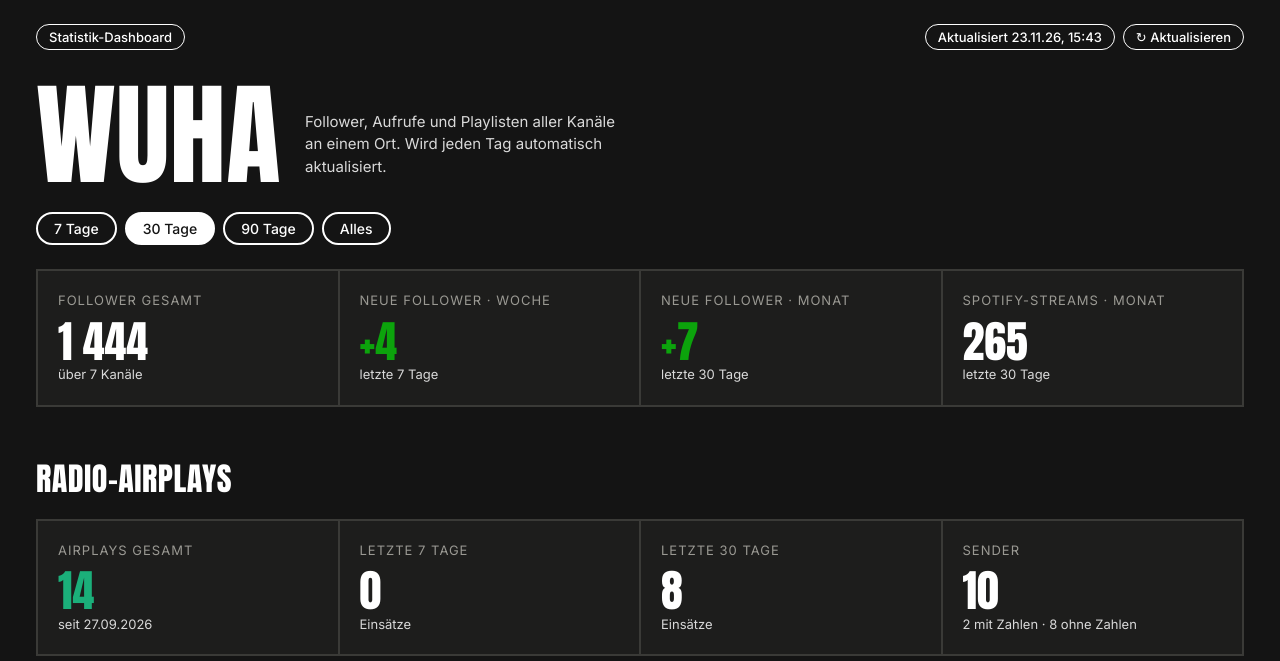
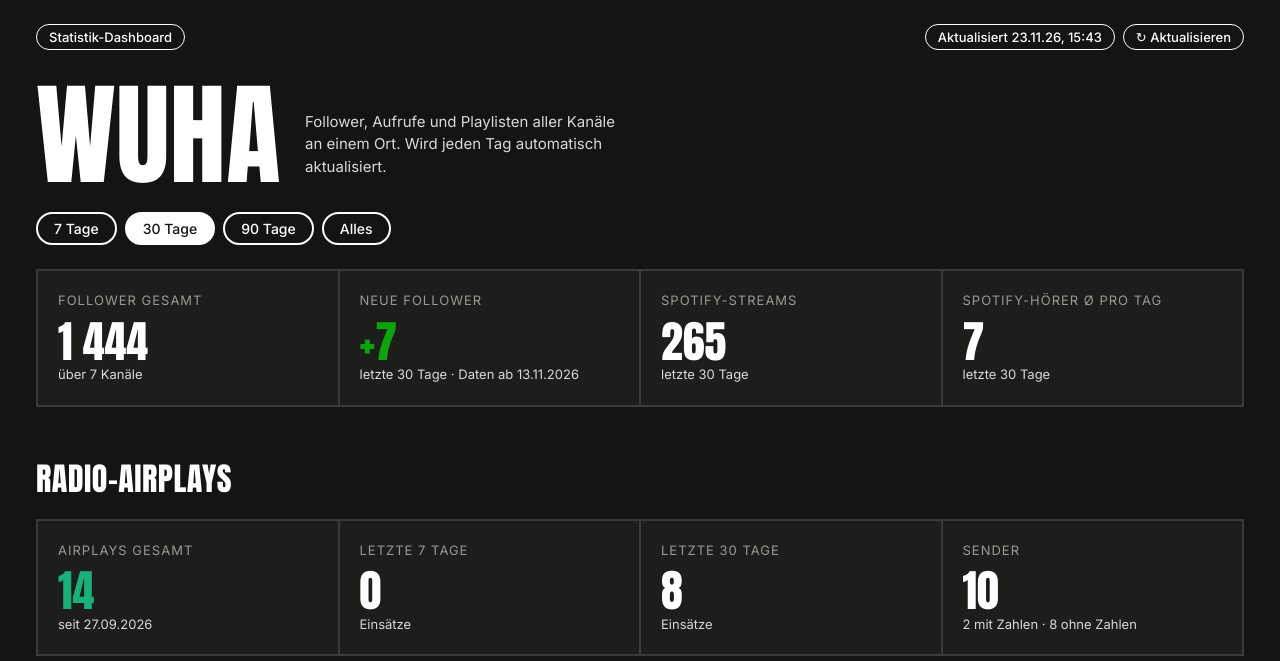
Before and after one commit to wuha-music/wuha-dashboard, a plain HTML site: page index.html in a window 1280 px wide. Shown: the top 661 px of the page. Drawn offline with nearby package versions, Linux system fonts and the light colour scheme.

Commit message:
Add files via upload

```diff
--- a/index.html
+++ b/index.html
@@ -219,18 +219,21 @@ function render(){
   const wk = range||7;
 
   // KPIs
-  let total=0, t7=0, t30=0, n=0;
+  const D = range || 100000, lbl = range ? `letzte ${range} Tage` : "gesamter Zeitraum";
+  let total=0, tR=0, n=0, since=null;
   for(const p of Object.keys(PLATFORMS)){
     const s=series(p,"followers"); if(!s.length) continue;
-    total+=s[s.length-1].v; t7+=change(s,7).v||0; t30+=change(s,30).v||0; n++;
+    const ch=change(s,D); total+=s[s.length-1].v; tR+=ch.v||0; n++;
+    if(ch.since && (!since || ch.since>since)) since=ch.since;
   }
   const sp = spotifyDaily();
-  const spStreams30 = sp.streams.length ? sum(sp.streams,30) : null;
+  const spStreamsR = sp.streams.length ? sum(sp.streams,D) : null;
+  const spL = sp.listeners, spListR = spL.length ? (()=>{const f=dayAdd(spL[spL.length-1].d,-D+1), xs=spL.filter(x=>x.d>=f); return xs.length? xs.reduce((a,x)=>a+x.v,0)/xs.length : null;})() : null;
   document.getElementById("kpis").innerHTML = `
     <div class="kpi"><div class="lab">Follower gesamt</div><div class="val">${fmt(total)}</div><div class="sub">über ${n} Kanäle</div></div>
-    <div class="kpi"><div class="lab">Neue Follower · Woche</div><div class="val ${cls(t7)}">${sign(t7)}</div><div class="sub">letzte 7 Tage</div></div>
-    <div class="kpi"><div class="lab">Neue Follower · Monat</div><div class="val ${cls(t30)}">${sign(t30)}</div><div class="sub">letzte 30 Tage</div></div>
-    <div class="kpi"><div class="lab">Spotify-Streams · Monat</div><div class="val">${fmt(spStreams30)}</div><div class="sub">${spStreams30==null?"CSV aus Spotify for Artists fehlt":"letzte 30 Tage"}</div></div>`;
+    <div class="kpi"><div class="lab">Neue Follower</div><div class="val ${cls(tR)}">${sign(tR)}</div><div class="sub">${lbl}${since?` · Daten ab ${deDate(since)}`:""}</div></div>
+    <div class="kpi"><div class="lab">Spotify-Streams</div><div class="val">${fmt(spStreamsR)}</div><div class="sub">${spStreamsR==null?"CSV aus Spotify for Artists fehlt":lbl}</div></div>
+    <div class="kpi"><div class="lab">Spotify-Hörer Ø pro Tag</div><div class="val">${fmt(spListR)}</div><div class="sub">${lbl}</div></div>`;
 
   // Karten
   const cards = document.getElementById("cards"); cards.innerHTML="";
@@ -244,16 +247,16 @@ function render(){
       cards.appendChild(el); continue;
     }
     const last = fol[fol.length-1];
-    const c7 = change(fol,7), c30 = change(fol,30);
+    const c7 = change(fol,7), c30 = change(fol,D);
     const rows = [
       `<div><span>Follower · Woche</span><b class="${cls(c7.v)}">${sign(c7.v)}</b></div>`,
-      `<div><span>Follower · Monat</span><b class="${cls(c30.v)}">${sign(c30.v)}</b></div>`];
+      `<div><span>Follower · ${range?range+" Tage":"gesamt"}</span><b class="${cls(c30.v)}">${sign(c30.v)}</b></div>`];
     for(const [m,[lab,kind]] of Object.entries(def.metrics)){
       if(m==="followers") continue;
       const s = series(p,m); if(!s.length) continue;
       if(kind==="total"){ rows.push(`<div><span>${lab}</span><b>${fmt(s[s.length-1].v)}</b></div>`); continue; }
-      const w = period(s,kind,7), mo = period(s,kind,30);
-      rows.push(`<div><span>${lab} · Woche</span><b>${fmt(w.v)}</b></div>`, `<div><span>${lab} · Monat</span><b>${fmt(mo.v)}</b></div>`);
+      const w = period(s,kind,7), mo = period(s,kind,D);
+      rows.push(`<div><span>${lab} · Woche</span><b>${fmt(w.v)}</b></div>`, `<div><span>${lab} · ${range?range+" Tage":"gesamt"}</span><b>${fmt(mo.v)}</b></div>`);
     }
     const since = c30.since ? `<div class="biglab">Vergleich seit ${deDate(c30.since)} (Daten werden seitdem gesammelt)</div>` : "";
     el.innerHTML = `<div class="head"><h3>${def.name}</h3><span class="biglab">Stand ${deDate(last.d)}</span></div>
@@ -288,7 +291,7 @@ function dailyCards(box, blocks, color, prefix, label){
     const pre = kind==="avg" ? "Ø pro Tag · " : "";
     const id = prefix+title.replace(/\W/g,"");
     parts.push({id,s,type,title, html:`<article class="card" style="--c:${color}"><div class="head"><h3>${title}</h3><span class="biglab">bis ${deDate(s[s.length-1].d)}</span></div>
-      <div class="stats"><div><span>${pre}Woche</span><b>${val(7)}</b></div><div><span>${pre}Monat</span><b>${val(30)}</b></div></div>
+      <div class="stats"><div><span>${pre}Woche</span><b>${val(7)}</b></div><div><span>${pre}${range?range+" Tage":"Gesamt"}</span><b>${val(range||100000)}</b></div></div>
       <div class="chartbox"><canvas id="${id}" aria-label="${title}, ${label}"></canvas></div></article>`});
   }
   box.insertAdjacentHTML("beforeend", `<div class="spot">${parts.map(p=>p.html).join("")}</div>`);
```
